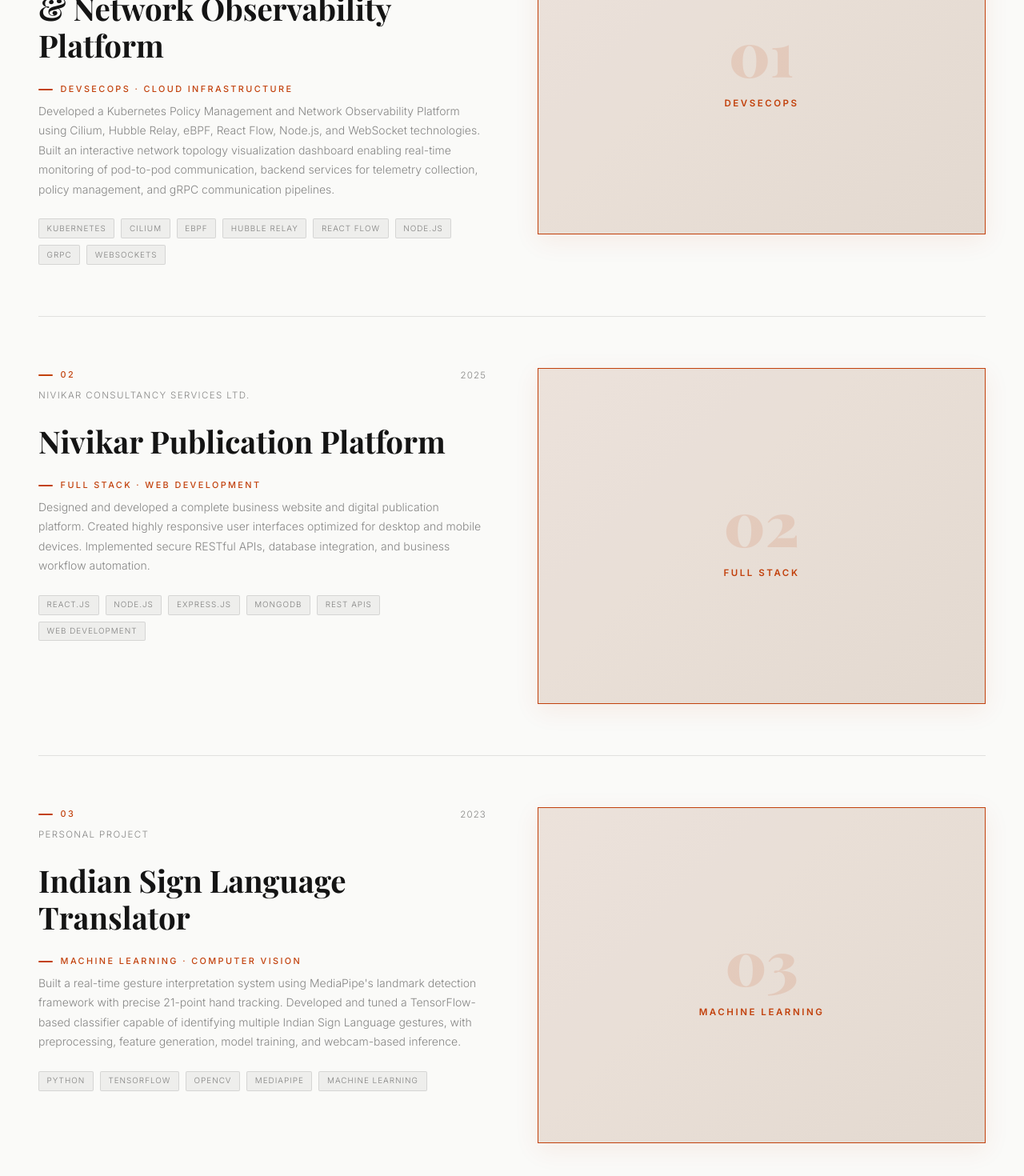
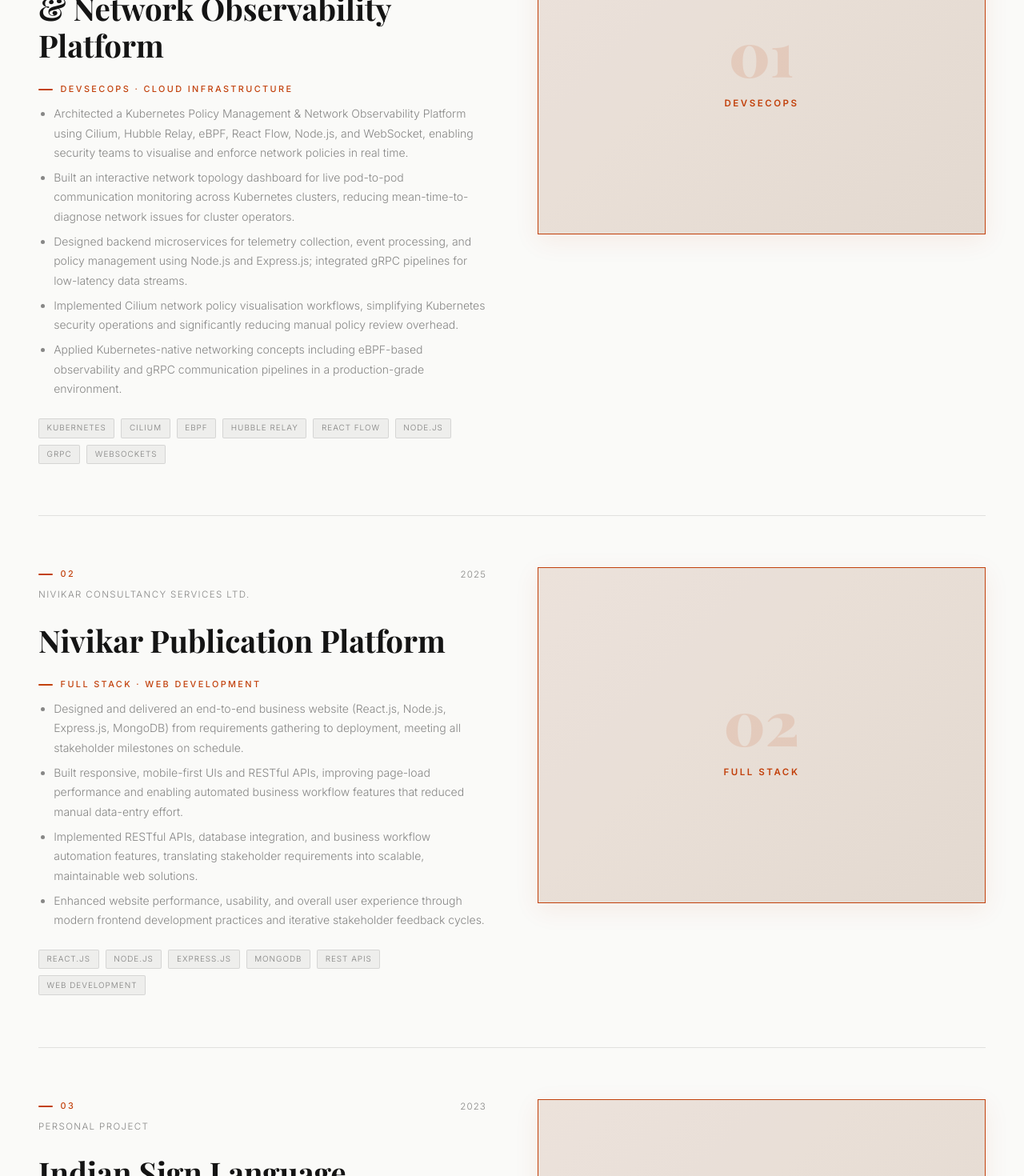
Before and after one commit to vanshiloza28/Portfolio-, a React (Vite) app in the folder frontend/: page /work in a window 1280 px wide. Shown: the part 720-2190 px from the top of the page at 80% size. Built offline with nearby package versions, Linux system fonts and the light colour scheme; a web font is replaced by a local one.

Commit message:
content: update experience, education, skills, and projects to match new CV

```diff
--- a/frontend/src/pages/About.jsx
+++ b/frontend/src/pages/About.jsx
@@ -7,15 +7,26 @@
     role: 'Software Engineering Intern',
     period: 'Feb 2026 – Jun 2026',
     location: 'India',
-    desc: 'Developed a Kubernetes Policy Management and Network Observability Platform using Cilium, Hubble Relay, eBPF, React Flow, Node.js, and WebSocket technologies. Built an interactive network topology visualisation dashboard for real-time pod-to-pod monitoring. Implemented backend services for telemetry collection, event processing, and policy management. Integrated Cilium network policies with visualisation workflows and worked with gRPC communication pipelines.',
+    bullets: [
+      'Architected a Kubernetes Policy Management & Network Observability Platform using Cilium, Hubble Relay, eBPF, React Flow, Node.js, and WebSocket, enabling security teams to visualise and enforce network policies in real time.',
+      'Built an interactive network topology dashboard for live pod-to-pod communication monitoring across Kubernetes clusters, reducing mean-time-to-diagnose network issues for cluster operators.',
+      'Designed backend microservices for telemetry collection, event processing, and policy management using Node.js and Express.js; integrated gRPC pipelines for low-latency data streams.',
+      'Implemented Cilium network policy visualisation workflows, simplifying Kubernetes security operations and significantly reducing manual policy review overhead.',
+      'Applied Kubernetes-native networking concepts including eBPF-based observability and gRPC communication pipelines in a production-grade environment.'
+    ],
     tags: ['Kubernetes', 'Cilium', 'eBPF', 'Hubble Relay', 'React Flow', 'Node.js', 'gRPC', 'WebSockets']
   },
   {
     company: 'Nivikar Consultancy Services Ltd.',
-    role: 'Full Stack Development Intern (Remote)',
+    role: 'Full Stack Development Intern',
     period: 'Jun 2025 – Jul 2025',
     location: 'Remote',
-    desc: 'Designed and developed a complete business website using React.js, Node.js, Express.js, and MongoDB. Created responsive user interfaces optimised for desktop and mobile. Implemented RESTful APIs, database integration, and business workflow automation. Collaborated with stakeholders to convert requirements into scalable web-based solutions.',
+    bullets: [
+      'Designed and delivered an end-to-end business website (React.js, Node.js, Express.js, MongoDB) from requirements gathering to deployment, meeting all stakeholder milestones on schedule.',
+      'Built responsive, mobile-first UIs and RESTful APIs, improving page-load performance and enabling automated business workflow features that reduced manual data-entry effort.',
+      'Implemented RESTful APIs, database integration, and business workflow automation features, translating stakeholder requirements into scalable, maintainable web solutions.',
+      'Enhanced website performance, usability, and overall user experience through modern frontend development practices and iterative stakeholder feedback cycles.'
+    ],
     tags: ['React.js', 'Node.js', 'Express.js', 'MongoDB', 'REST APIs']
   }
 ];
@@ -23,15 +34,27 @@
 const EDUCATION = [
   {
     institution: 'Xavier Institute of Management, Bhubaneswar (XIMB)',
-    degree: 'MBA in Business Management',
+    degree: 'MBA in Business Management — One of India\'s premier B-schools (AICTE accredited)',
     period: '2026 – 2028',
     location: 'Bhubaneswar, India'
   },
   {
     institution: 'Pandit Deendayal Energy University',
-    degree: 'B.Tech. in Computer Engineering — CGPA: 8.5 / 10.0',
+    degree: 'B.Tech. in Computer Engineering — CGPA: 8.5/10.0',
     period: '2022 – 2026',
     location: 'Gandhinagar, India'
+  },
+  {
+    institution: 'Higher Secondary Education (12th Grade)',
+    degree: 'Percentage: 83.54%',
+    period: '2021 – 2022',
+    location: 'Ahmedabad, India'
+  },
+  {
+    institution: 'Secondary Education (10th Grade)',
+    degree: 'Percentage: 88%',
+    period: '2019 – 2020',
+    location: 'Ahmedabad, India'
   }
 ];
 
@@ -43,12 +66,12 @@
 ];
 
 const SKILLS_GRID = [
-  { cat: 'Languages', items: ['Python', 'JavaScript', 'Java'] },
-  { cat: 'Frontend', items: ['React.js', 'Vue.js', 'Redux', 'Socket.IO', 'Tailwind CSS'] },
-  { cat: 'Backend', items: ['Node.js', 'Express.js', 'REST APIs', 'JWT Auth', 'Prisma ORM'] },
-  { cat: 'Data & Analytics', items: ['Pandas', 'NumPy', 'Matplotlib', 'Seaborn', 'Power BI'] },
-  { cat: 'Cloud & DevOps', items: ['Kubernetes', 'Docker', 'Cilium', 'eBPF', 'gRPC'] },
+  { cat: 'Programming Languages', items: ['Python', 'JavaScript', 'Java'] },
+  { cat: 'Data Analytics', items: ['Pandas', 'NumPy', 'Matplotlib', 'Seaborn', 'Power BI', 'Data Visualization', 'EDA'] },
+  { cat: 'Web Development', items: ['React.js', 'Vue.js', 'Node.js', 'Express.js', 'Redux', 'Socket.IO', 'REST APIs'] },
+  { cat: 'Cloud & DevOps', items: ['Kubernetes', 'Cilium', 'Hubble Relay', 'eBPF', 'Docker', 'gRPC', 'WebSockets'] },
   { cat: 'Databases', items: ['MongoDB', 'PostgreSQL', 'SQL'] },
+  { cat: 'Tools & Platforms', items: ['Git', 'Prisma ORM', 'JWT Authentication', 'Tailwind CSS', 'Vite', 'React Flow'] }
 ];
 
 const HOBBIES = [
@@ -86,8 +109,12 @@
         <div className="exp-company">{exp.company}</div>
         <div className="exp-role">{exp.role}</div>
         <div style={{ fontSize: '0.72rem', color: 'var(--white-dim)', letterSpacing: '0.08em', marginTop: '0.2rem' }}>{exp.location}</div>
-        <p className="exp-desc">{exp.desc}</p>
-        <div className="project-tags" style={{ marginTop: '1rem' }}>
+        <ul className="exp-desc" style={{ listStyleType: 'disc', paddingLeft: '1.2rem', marginTop: '0.8rem', display: 'flex', flexDirection: 'column', gap: '0.4rem' }}>
+          {exp.bullets.map((b, idx) => (
+            <li key={idx} style={{ fontSize: '0.85rem', color: 'var(--white-dim)', lineHeight: 1.6 }}>{b}</li>
+          ))}
+        </ul>
+        <div className="project-tags" style={{ marginTop: '1.2rem' }}>
           {exp.tags.map(t => <span key={t} className="tag">{t}</span>)}
         </div>
       </div>
--- a/frontend/src/pages/Work.jsx
+++ b/frontend/src/pages/Work.jsx
@@ -8,7 +8,13 @@
     category: 'DevSecOps · Cloud Infrastructure',
     year: '2026',
     employer: 'Tata Consultancy Services Ltd.',
-    desc: 'Developed a Kubernetes Policy Management and Network Observability Platform using Cilium, Hubble Relay, eBPF, React Flow, Node.js, and WebSocket technologies. Built an interactive network topology visualization dashboard enabling real-time monitoring of pod-to-pod communication, backend services for telemetry collection, policy management, and gRPC communication pipelines.',
+    bullets: [
+      'Architected a Kubernetes Policy Management & Network Observability Platform using Cilium, Hubble Relay, eBPF, React Flow, Node.js, and WebSocket, enabling security teams to visualise and enforce network policies in real time.',
+      'Built an interactive network topology dashboard for live pod-to-pod communication monitoring across Kubernetes clusters, reducing mean-time-to-diagnose network issues for cluster operators.',
+      'Designed backend microservices for telemetry collection, event processing, and policy management using Node.js and Express.js; integrated gRPC pipelines for low-latency data streams.',
+      'Implemented Cilium network policy visualisation workflows, simplifying Kubernetes security operations and significantly reducing manual policy review overhead.',
+      'Applied Kubernetes-native networking concepts including eBPF-based observability and gRPC communication pipelines in a production-grade environment.'
+    ],
     tags: ['Kubernetes', 'Cilium', 'eBPF', 'Hubble Relay', 'React Flow', 'Node.js', 'gRPC', 'WebSockets'],
     color: '#080808',
     accent: 'rgba(255,255,255,0.03)'
@@ -19,7 +25,12 @@
     category: 'Full Stack · Web Development',
     year: '2025',
     employer: 'Nivikar Consultancy Services Ltd.',
-    desc: 'Designed and developed a complete business website and digital publication platform. Created highly responsive user interfaces optimized for desktop and mobile devices. Implemented secure RESTful APIs, database integration, and business workflow automation.',
+    bullets: [
+      'Designed and delivered an end-to-end business website (React.js, Node.js, Express.js, MongoDB) from requirements gathering to deployment, meeting all stakeholder milestones on schedule.',
+      'Built responsive, mobile-first UIs and RESTful APIs, improving page-load performance and enabling automated business workflow features that reduced manual data-entry effort.',
+      'Implemented RESTful APIs, database integration, and business workflow automation features, translating stakeholder requirements into scalable, maintainable web solutions.',
+      'Enhanced website performance, usability, and overall user experience through modern frontend development practices and iterative stakeholder feedback cycles.'
+    ],
     tags: ['React.js', 'Node.js', 'Express.js', 'MongoDB', 'REST APIs', 'Web Development'],
     color: '#080808',
     accent: 'rgba(255,255,255,0.03)'
@@ -30,7 +41,12 @@
     category: 'Machine Learning · Computer Vision',
     year: '2023',
     employer: 'Personal Project',
-    desc: 'Built a real-time gesture interpretation system using MediaPipe\'s landmark detection framework with precise 21-point hand tracking. Developed and tuned a TensorFlow-based classifier capable of identifying multiple Indian Sign Language gestures, with preprocessing, feature generation, model training, and webcam-based inference.',
+    bullets: [
+      'Built a real-time gesture recognition system using MediaPipe\'s 21-point hand-landmark detection framework, classifying multiple ISL gestures (hello, food, walk, you, water) with high accuracy over live webcam feeds.',
+      'Engineered a complete ML pipeline: data preprocessing -> feature engineering -> TensorFlow model training -> live inference; improved accuracy through frame normalisation and optimised video-stream handling.',
+      'Constructed modular, reusable pipeline components covering preprocessing, feature generation, model training, and real-time webcam-based inference.',
+      'Enhanced prediction robustness through landmark visualisation, frame-level normalisation, and adaptive video-stream management.'
+    ],
     tags: ['Python', 'TensorFlow', 'OpenCV', 'MediaPipe', 'Machine Learning'],
     color: '#080808',
     accent: 'rgba(255,255,255,0.03)'
@@ -41,7 +57,12 @@
     category: 'Full-Stack · Real-Time Dashboard',
     year: '2024',
     employer: 'Personal Project',
-    desc: 'Designed a collaborative Kanban interface supporting drag-and-drop flows, multilevel tasks, priority markers, and due-date monitoring. Utilized Redux for state handling, authored secure REST APIs using Express and PostgreSQL through Prisma ORM, and integrated Socket.IO for real-time synchronization.',
+    bullets: [
+      'Developed a full-stack collaborative Kanban board with drag-and-drop task flows, multilevel tasks, priority markers, and due-date tracking; Redux ensures predictable state and offline persistence.',
+      'Authored secure REST APIs with Express.js and PostgreSQL via Prisma ORM, enabling efficient data operations and role-based access control.',
+      'Integrated Socket.IO for real-time board synchronisation across concurrent users and team activities.',
+      'Implemented local persistence strategies to ensure offline task continuity and seamless re-sync on reconnection.'
+    ],
     tags: ['React', 'Redux', 'Node.js', 'PostgreSQL', 'Socket.IO', 'Prisma ORM'],
     color: '#080808',
     accent: 'rgba(255,255,255,0.03)'
@@ -52,7 +73,12 @@
     category: 'Data Insights & Visual Analytics',
     year: '2025',
     employer: 'Personal Project',
-    desc: 'Processed raw sales datasets by cleaning, restructuring, and extracting relevant indicators to prepare analysis-ready data. Produced analytical scripts using Pandas and NumPy to derive revenue patterns and product performance metrics, and crafted visual reports using Matplotlib and Seaborn.',
+    bullets: [
+      'Processed and cleaned raw sales datasets; derived revenue patterns, product performance metrics, and purchasing trends using Pandas and NumPy analytical scripts.',
+      'Crafted visual reports using Matplotlib and Seaborn to illustrate temporal spikes, category-level correlations, and business insights for stakeholder review.',
+      'Automated recurring data evaluation and summary generation pipelines, streamlining business intelligence reporting workflows and reducing ad-hoc analysis time.',
+      'Prepared analysis-ready data through systematic restructuring and indicator extraction, enabling downstream modelling and forecasting.'
+    ],
     tags: ['Python', 'Pandas', 'NumPy', 'Matplotlib', 'Seaborn', 'Data Analytics'],
     color: '#080808',
     accent: 'rgba(255,255,255,0.03)'
@@ -63,7 +89,11 @@
     category: 'Social Impact · Community',
     year: '2023',
     employer: 'Indian Red Cross Society',
-    desc: 'Volunteered in organizing and managing large-scale blood donation camps for the Indian Red Cross Society Ahmedabad District Branch. Supported donor registration, coordination, and on-ground operations, maintaining safe protocols and accurate records.',
+    bullets: [
+      'Co-organised and managed large-scale blood donation camps, overseeing donor registration, flow coordination, and on-ground operations alongside medical teams.',
+      'Ensured adherence to safety protocols and maintained accurate participation records, demonstrating attention to detail and accountability under pressure.',
+      'Demonstrated teamwork, community leadership, and stakeholder coordination while contributing to public health and humanitarian initiatives.'
+    ],
     tags: ['Community', 'Volunteer Work', 'Coordination', 'Social Impact'],
     color: '#080808',
     accent: 'rgba(255,255,255,0.03)'
@@ -113,8 +143,12 @@
             fontFamily: 'var(--font-serif)', fontSize: 'clamp(1.6rem, 3vw, 2.5rem)',
             fontWeight: 700, lineHeight: 1.2, marginBottom: '1.5rem', color: 'var(--white)'
           }}>{work.title}</h2>
-          <div className="section-label" style={{ marginBottom: '0.4rem' }}>{work.category}</div>
-          <p style={{ color: 'var(--white-dim)', fontSize: '0.875rem', lineHeight: 1.75 }}>{work.desc}</p>
+          <div className="section-label" style={{ marginBottom: '0.6rem' }}>{work.category}</div>
+          <ul style={{ listStyleType: 'disc', paddingLeft: '1.2rem', color: 'var(--white-dim)', fontSize: '0.875rem', lineHeight: 1.75, display: 'flex', flexDirection: 'column', gap: '0.4rem', marginBottom: '1.5rem' }}>
+            {work.bullets.map((b, idx) => (
+              <li key={idx}>{b}</li>
+            ))}
+          </ul>
           <div className="project-tags" style={{ marginTop: '1.5rem' }}>
             {work.tags.map(t => <span key={t} className="tag">{t}</span>)}
           </div>
```
